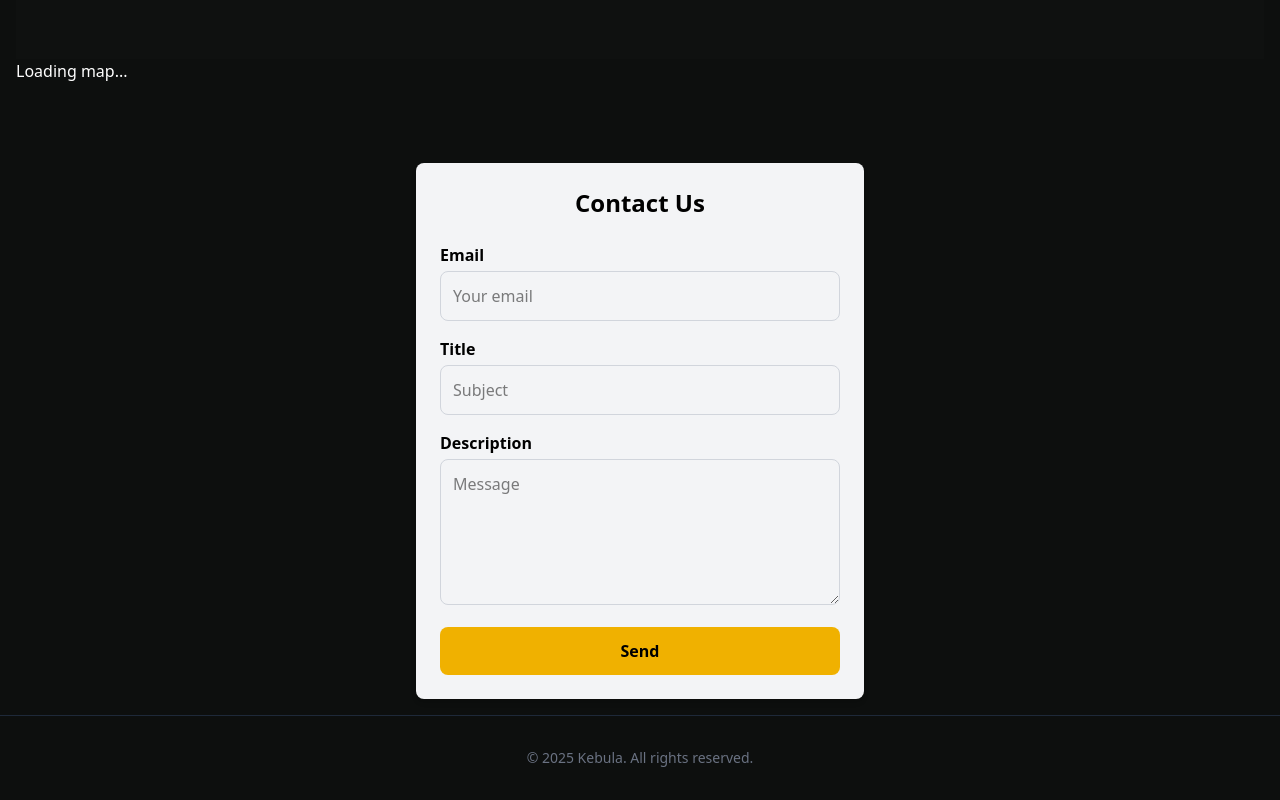
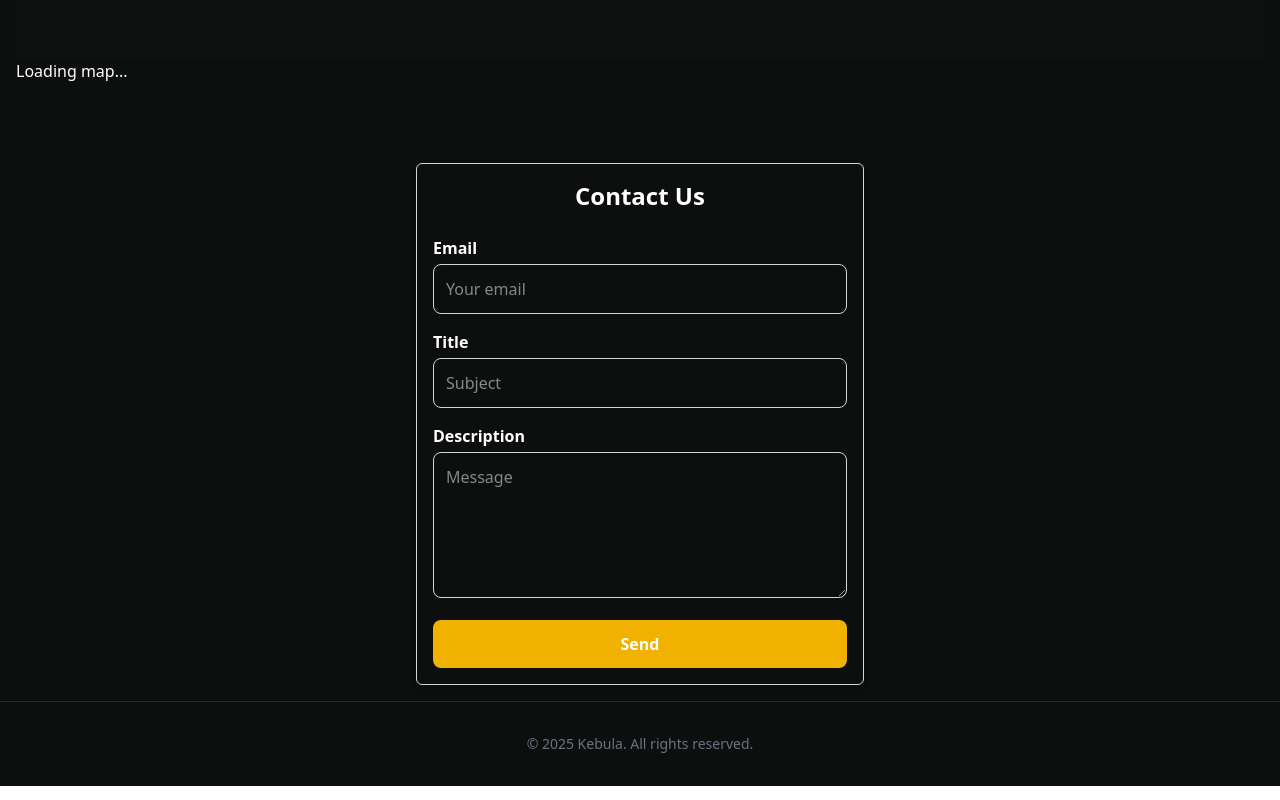
Before and after one commit to JarkkoKarki/Web-Project, a React (Vite) app: page /about in a window 1280 px wide. Shown: the part 544-1344 px from the top of the page. Built offline with nearby package versions, Linux system fonts and the light colour scheme; no server answers.

Commit message:
style: update Contact component for improved dark theme support

```diff
--- a/src/components/forms/Contact.jsx
+++ b/src/components/forms/Contact.jsx
@@ -26,38 +26,37 @@ const Contact = () => {
       alert('Failed to send message: ' + error.message);
     }
   };
-
   return (
-    <div className="mx-auto mt-20 max-w-md rounded-lg bg-gray-100 p-6 shadow-md">
-      <h2 className="mb-6 text-center text-2xl font-bold text-black">
+    <div className="mx-auto mt-20 max-w-md rounded-md border border-gray-300 bg-[#0d0f0e] p-4 shadow-md">
+      <h2 className="mb-6 text-center text-2xl font-bold text-white">
         Contact Us
       </h2>
       <form onSubmit={handleSubmit} className="space-y-4">
         <div>
-          <label className="mb-1 block font-semibold text-black">Email</label>
+          <label className="mb-1 block font-semibold text-white">Email</label>
           <input
             value={email}
             onChange={(e) => setEmail(e.target.value)}
             placeholder="Your email"
             type="email"
-            className="w-full rounded-lg border border-gray-300 p-3 text-black"
+            className="w-full rounded-lg border border-gray-300 p-3 text-white"
             required
           />
         </div>
 
         <div>
-          <label className="mb-1 block font-semibold text-black">Title</label>
+          <label className="mb-1 block font-semibold text-white">Title</label>
           <input
             value={title}
             onChange={(e) => setTitle(e.target.value)}
             placeholder="Subject"
-            className="w-full rounded-lg border border-gray-300 p-3 text-black"
+            className="w-full rounded-lg border border-gray-300 p-3 text-white"
             required
           />
         </div>
 
         <div>
-          <label className="mb-1 block font-semibold text-black">
+          <label className="mb-1 block font-semibold text-white">
             Description
           </label>
           <textarea
@@ -65,14 +64,14 @@ const Contact = () => {
             onChange={(e) => setDescription(e.target.value)}
             placeholder="Message"
             rows="5"
-            className="w-full rounded-lg border border-gray-300 p-3 text-black"
+            className="w-full rounded-lg border border-gray-300 p-3 text-white"
             required
           />
         </div>
 
         <button
           type="submit"
-          className="w-full rounded-lg bg-yellow-500 p-3 font-bold text-black hover:bg-yellow-600"
+          className="w-full rounded-lg bg-yellow-500 p-3 font-bold text-white hover:bg-yellow-600"
         >
           Send
         </button>
```
